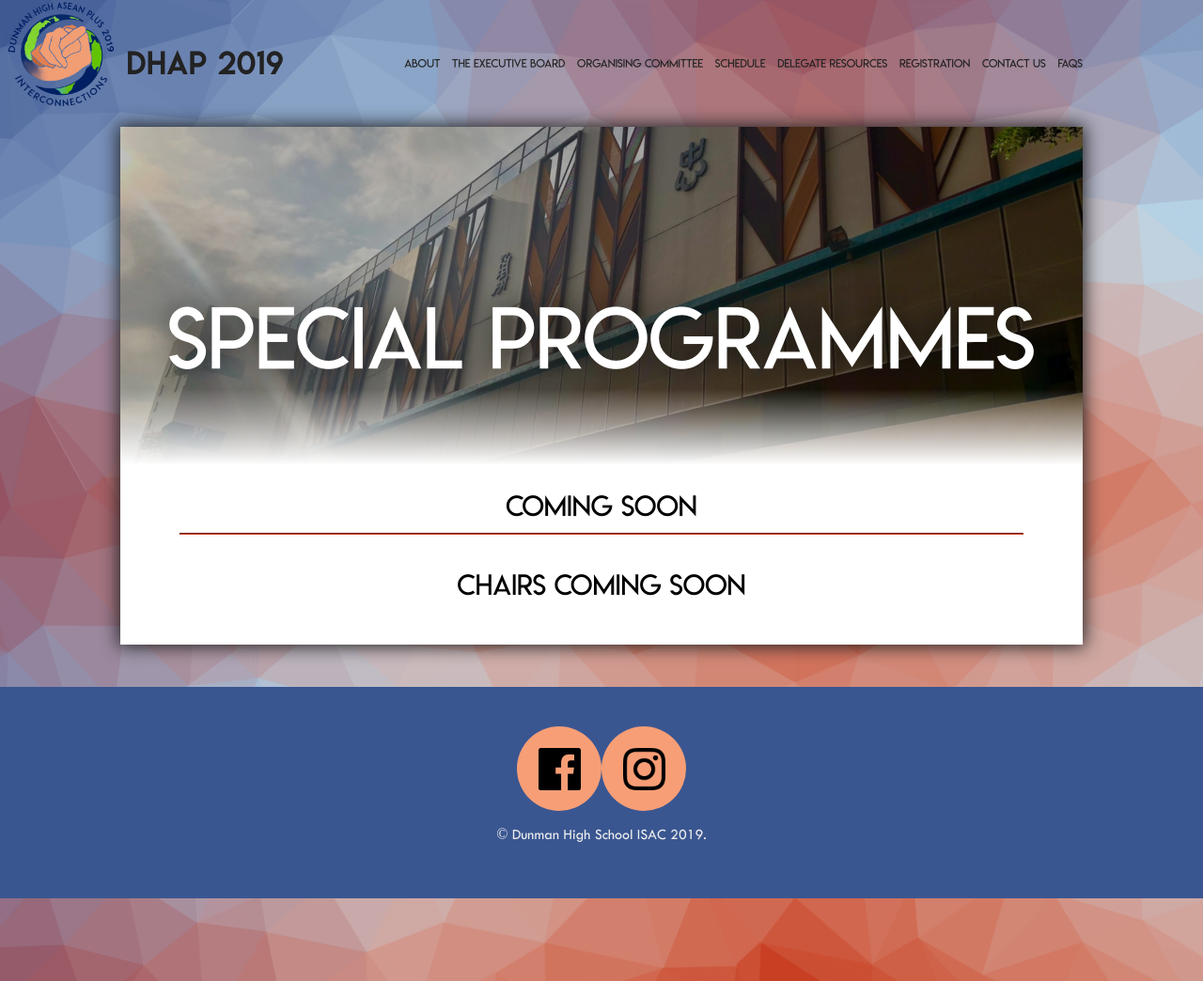
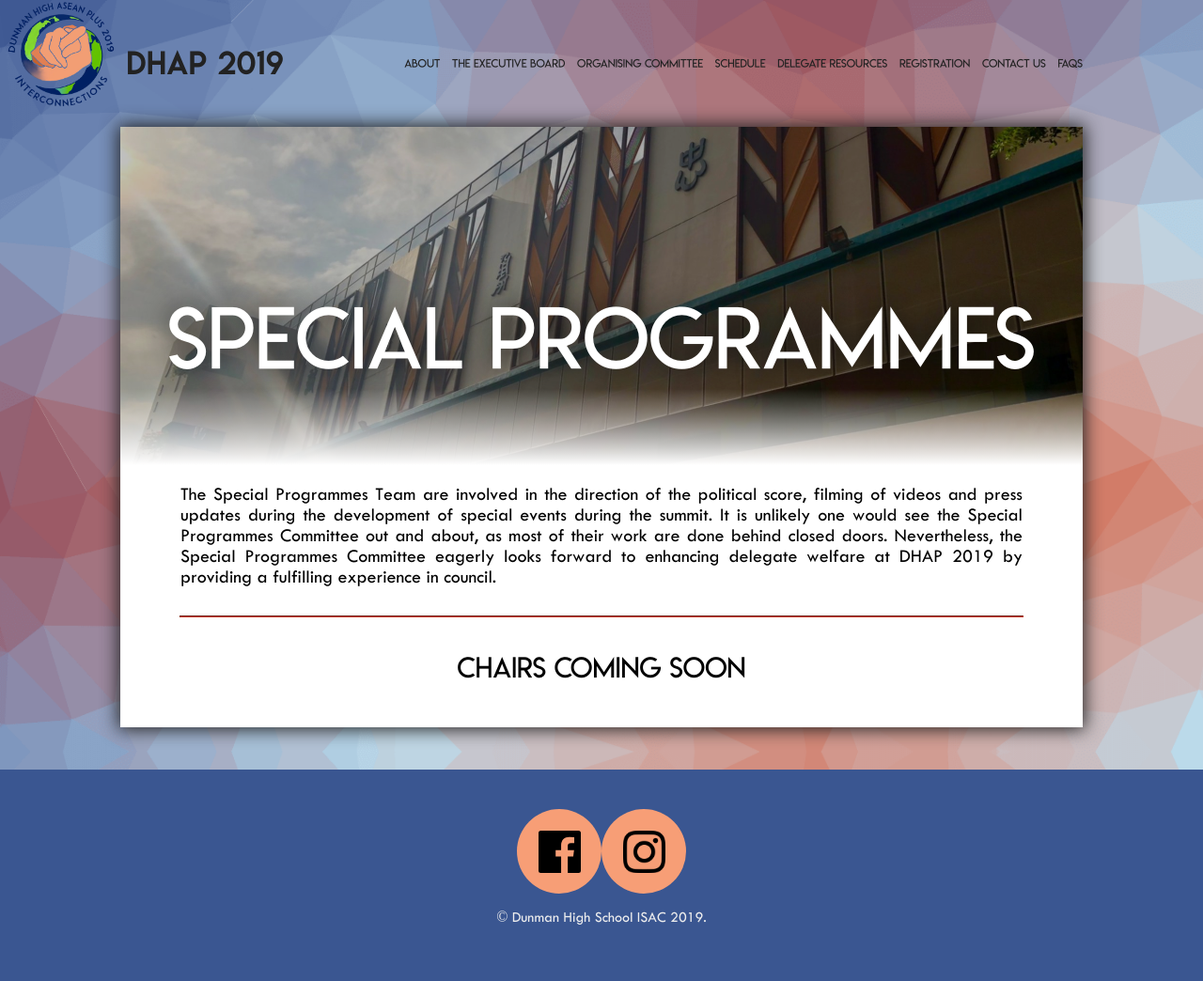
Before and after one commit to kaine119/dhap-2019, a Jekyll site: the page built from writeups/_councils/special_programmes.md, in a window 1280 px wide. Shown: the whole page at 94% size. Built offline with Jekyll 4.4.1, drawn with Linux system fonts in a browser that asks for light colours.

Commit message:
Add writeup for special programmes group

```diff
--- a/writeups/_councils/special_programmes.md
+++ b/writeups/_councils/special_programmes.md
@@ -2,9 +2,15 @@
 group_name: Special Programmes
 name_short: Special Programmes
 title: Special Programmes
-image: special_programmes.jpg
 ---
 
-## Coming Soon
+The Special Programmes Team are involved in the
+direction of the political score, filming of videos
+and press updates during the development of special events
+during the summit. It is unlikely one would see the Special
+Programmes Committee out and about, as most of their work are
+done behind closed doors. Nevertheless, the Special Programmes
+Committee eagerly looks forward to enhancing delegate welfare
+at DHAP 2019 by providing a fulfilling experience in council.
 
 ---
```
